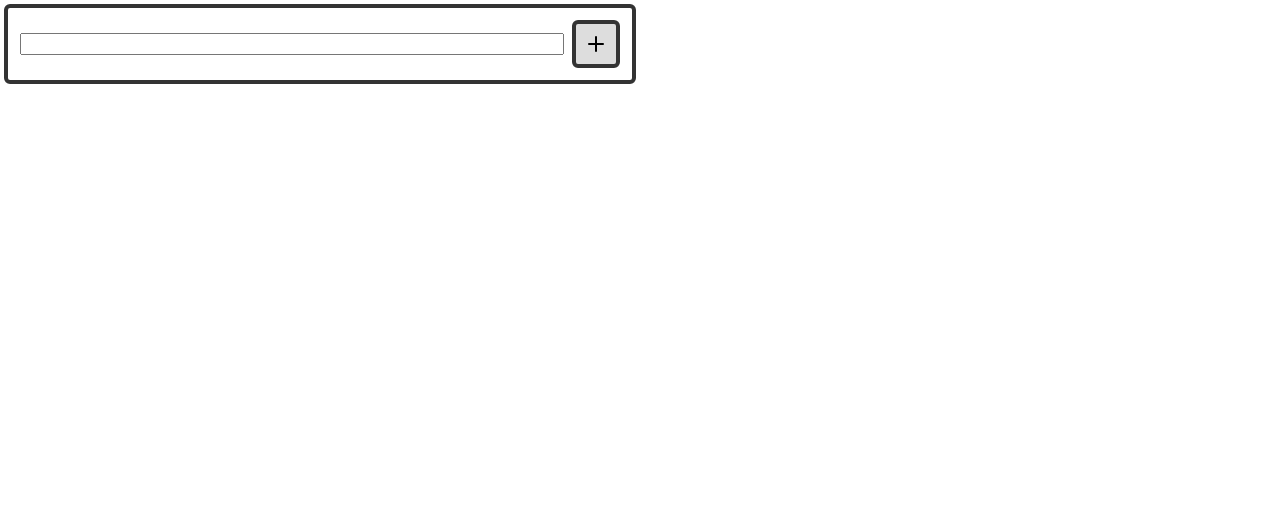
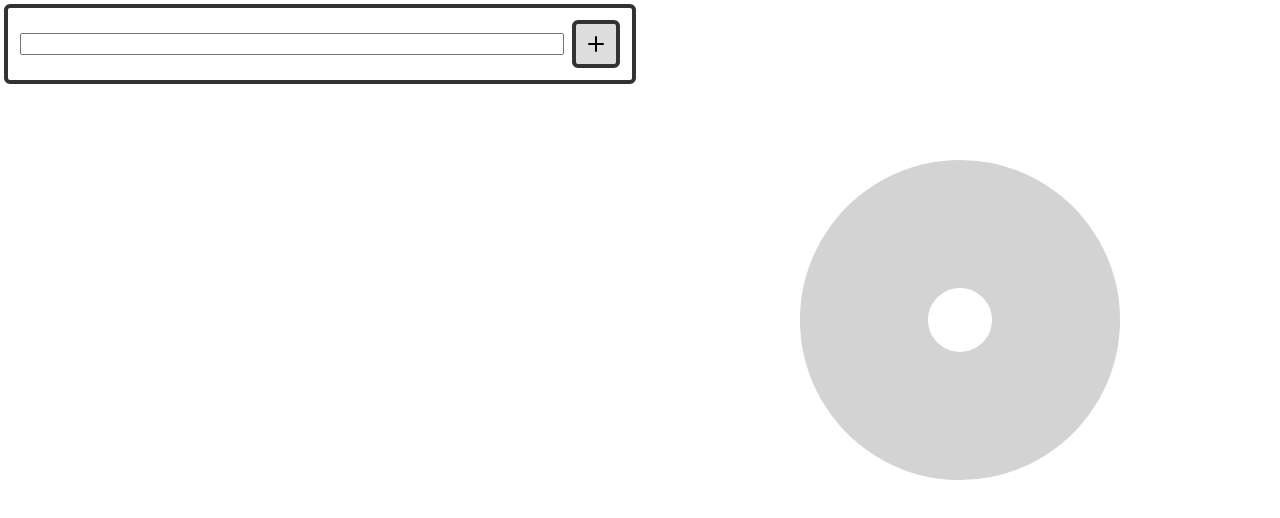
Before and after one commit to TonyIlersich/time-keeper, a React (Create React App) app: page / in a window 1280 px wide. Shown: the top 518 px of the page. Built offline with nearby package versions, Linux system fonts and the light colour scheme.

Commit message:
added pie chart and task colors

```diff
--- a/package.json
+++ b/package.json
@@ -9,6 +9,7 @@
     "react": "^16.13.1",
     "react-dom": "^16.13.1",
     "react-feather": "^2.0.8",
+    "react-minimal-pie-chart": "^8.0.1",
     "react-scripts": "3.4.3",
     "styled-components": "^5.2.0"
   },
--- a/src/App.js
+++ b/src/App.js
@@ -2,18 +2,21 @@ import React from 'react';
 import { Row, Column } from './Components/FlexBox';
 import { TaskView } from './Components/TaskView.jsx';
 import { NewTaskForm } from './Components/NewTaskForm';
+import { DailyPieChart } from './Components/DailyPieChart';
 
 class App extends React.Component {
 	handlerId = null;
 	lastUpdateTime = null;
+	dayHistory = [];
 
 	state = {
+		dayOfWeek: new Date().getDay(),
 		tasks: [],
 	};
 
 	componentDidMount() {
 		this.lastUpdateTime = Date.now();
-		this.handlerId = setInterval(() => this.onTick(), 500);
+		this.handlerId = setInterval(() => this.onTick(), 100);
 	}
 
 	componentWillUnmount() {
@@ -35,21 +38,33 @@ class App extends React.Component {
 					<NewTaskForm onCreate={this.onCreateTask}/>
 				</Column>
 				<Column>
+					<DailyPieChart tasks={this.state.tasks}/>
 				</Column>
 			</Row>
 		);
 	}
 
 	onTick = () => {
+		if (this.state.dayOfWeek !== new Date().getDay()) {
+			this.onNewDay();
+		} else {
 			const now = Date.now();
 			const deltaMs = now - this.lastUpdateTime;
 			this.lastUpdateTime = now;
 			const tasks = this.state.tasks.map(t => ({
 				...t,
-			...(t.active ? { duration: t.duration + deltaMs } : {}
-			),
+				...(t.active ? { duration: t.duration + deltaMs } : {}),
 			}));
 			this.setState({ tasks });
+		}
+	};
+
+	onNewDay = () => {
+		this.dayHistory.push(this.state.tasks);
+		this.setState({
+			tasks: [],
+			dayOfWeek: new Date().getDay(),
+		});
 	};
 
 	onCreateTask = task => {
@@ -60,7 +75,7 @@ class App extends React.Component {
 			...t,
 			active: false,
 		}));
-		tasks.push(task);
+		tasks.push({ ...task, active: true });
 		this.setState({ tasks });
 	};
 
--- a/src/Components/Container.jsx
+++ b/src/Components/Container.jsx
@@ -10,4 +10,5 @@ export const Container = styled(Row)`
 	flex-grow: 0;
 	align-items: center;
 	justify-content: center;
+	background-color: ${props => props.color || 'transparent'};
 `;
--- /dev/null
+++ b/src/Components/DailyPieChart.jsx
@@ -0,0 +1,46 @@
+import React from 'react';
+import { PieChart } from 'react-minimal-pie-chart';
+import styled from 'styled-components';
+
+const totalValue = 24 * 60 * 60 * 1000;
+const minDegree = 15;
+const minValue = totalValue * minDegree / 360;
+
+const StyledPieChart = styled(PieChart)`
+`;
+
+export const DailyPieChart = ({ tasks }) => {
+	const other = {
+		title: 'other',
+		value: tasks.filter(t => t.duration < minValue).reduce((sum, t) => sum + t.duration, 0),
+		color: 'black',
+	};
+	const data = [
+		...(other.value > 10000 ? [other] : []),
+		...tasks.filter(t => t.duration >= minValue)
+			.sort((t1, t2) => t1.duration - t2.duration)
+			.map(t => ({
+				title: t.name,
+				value: t.duration,
+				color: t.color,
+			})),
+	];
+	return (
+		<StyledPieChart
+			background='lightgray'
+			data={data}
+			totalValue={totalValue}
+			startAngle={-90}
+			label={labelProps => labelProps.dataEntry.title}
+			labelStyle={idx => ({
+				fontSize: 10 / (1 + Math.pow(data[idx].title.length, .5)),
+				fill: data[idx].color,
+			})}
+			radius={25}
+			lineWidth={80}
+			paddingAngle={1}
+			labelPosition={112}
+			animate
+		/>
+	);
+};
--- a/src/Components/NewTaskForm.jsx
+++ b/src/Components/NewTaskForm.jsx
@@ -5,6 +5,7 @@ import { Row } from './FlexBox';
 import { Input } from './Input';
 import { Text } from './Text';
 import { Button } from './Button';
+import { getNewTaskColor } from '../Utils/ColorUtils';
 
 export class NewTaskForm extends React.Component {
 	initialState = {
@@ -26,22 +27,25 @@ export class NewTaskForm extends React.Component {
 						onChange={ev => this.setState({ name: ev.target.value })}
 					/>
 					<Text>{this.state.error}</Text>
-					<Button onClick={() => {
-						try {
-							this.props.onCreate({
-								name: this.state.name,
-								duration: 0,
-								active: true,
-							});
-							this.setState(this.initialState);
-						} catch (err) {
-							this.setState({ error: err.message });
-						}
-					}}>
+					<Button onClick={this.onCreate}>
 						<Feather.Plus/>
 					</Button>
 				</Row>
 			</Container>
 		);
 	}
+
+	onCreate = () => {
+		try {
+			this.props.onCreate({
+				name: this.state.name,
+				duration: 0,
+				active: false,
+				color: getNewTaskColor(),
+			});
+			this.setState(this.initialState);
+		} catch (err) {
+			this.setState({ error: err.message });
+		}
+	}
 }
--- a/src/Components/TaskView.jsx
+++ b/src/Components/TaskView.jsx
@@ -7,7 +7,7 @@ import { Clock } from './Clock';
 import { Button } from './Button';
 
 export const TaskView = props => (
-	<Container>
+	<Container color={props.task.color}>
 		<Row>
 			<Column style={{ justifyContent: 'space-evenly' }}>
 				<Text title={props.task.name}>{props.task.name}</Text>
--- a/src/Components/Text.jsx
+++ b/src/Components/Text.jsx
@@ -5,4 +5,5 @@ export const Text = styled.span`
 	overflow: hidden;
 	white-space: nowrap;
 	text-overflow: ellipsis;
+	font-size: larger;
 `;
--- /dev/null
+++ b/src/Utils/ColorUtils.js
@@ -0,0 +1,11 @@
+export const getRandomColor = () => {
+	const s = .4, v = .9;
+	const channels = [0, Math.random(), 1].map(c => (c * s + (1-s)) * v);
+	channels.sort(() => Math.random() - .5);
+	const color = `#${channels.reduce(
+		(str, value) => `${str}${Math.floor(value * 0xff).toString(16).padStart(2, '0')}`, ''
+	)}`;
+	return color;
+};
+
+export const getNewTaskColor = () => getRandomColor();
```
Also changed, not shown: 1 other file (tests, documents, lock files or other folders). Lines whose indentation alone changed are shown as unchanged.
